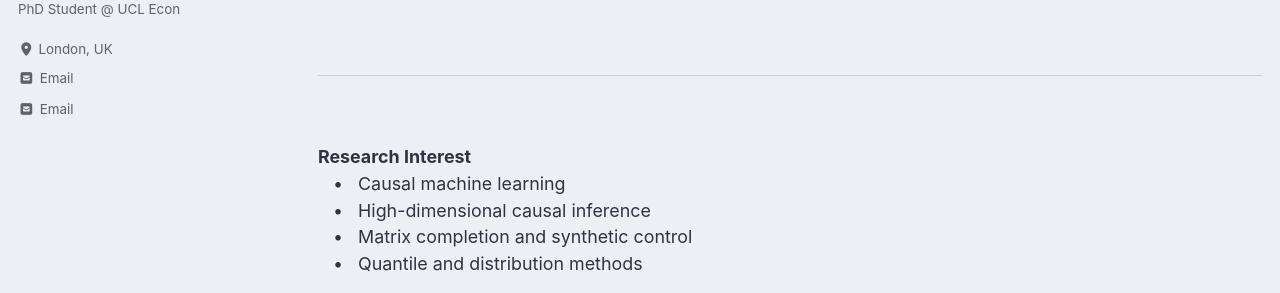
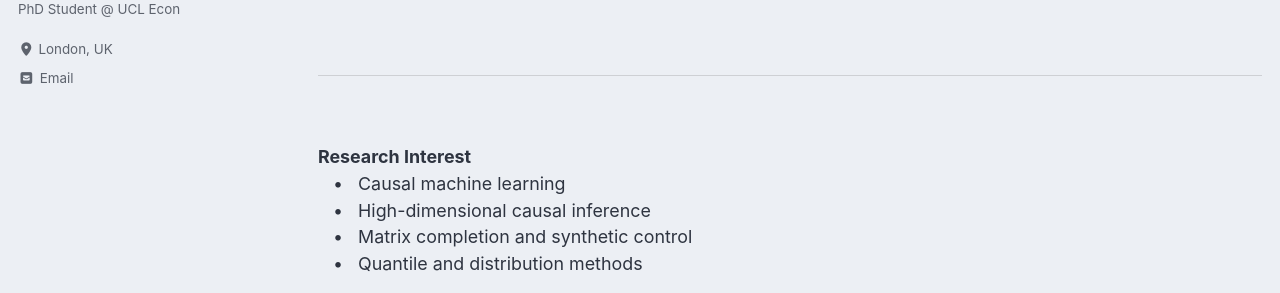
Before and after one commit to chenweihsiang/chenweihsiang.github.io, a Jekyll site: the page built from index.md, in a window 1280 px wide. Shown: the part 246-539 px from the top of the page. Built offline with Jekyll 4.4.1, drawn with Linux system fonts in a browser that asks for light colours; cached includes are drawn as plain includes.

Commit message:
Update _config.yml

```diff
--- a/_config.yml
+++ b/_config.yml
@@ -118,7 +118,7 @@ author:
   avatar           : "/assets/images/profile.png" # path of avatar image, e.g. "/assets/images/bio-photo.jpg"
   bio              : "PhD Student @ UCL Econ"
   location         : "London, UK"
-  email            : your.name@email.com # "chen-wei.hsiang.21 [at] ucl.ac.uk"
+  email            : # "chen-wei.hsiang.21 [at] ucl.ac.uk"
   links:
     - label: "Email"
       icon: "fas fa-fw fa-envelope-square"
```
